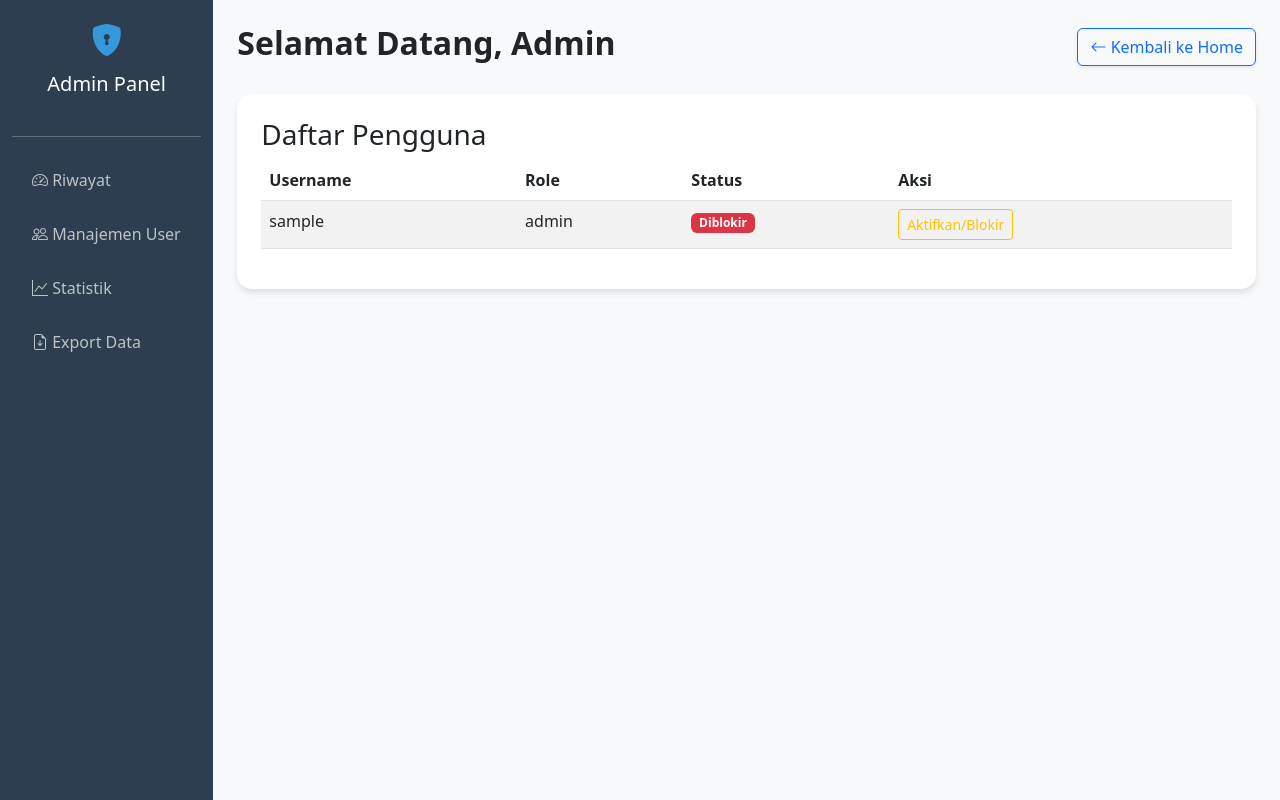
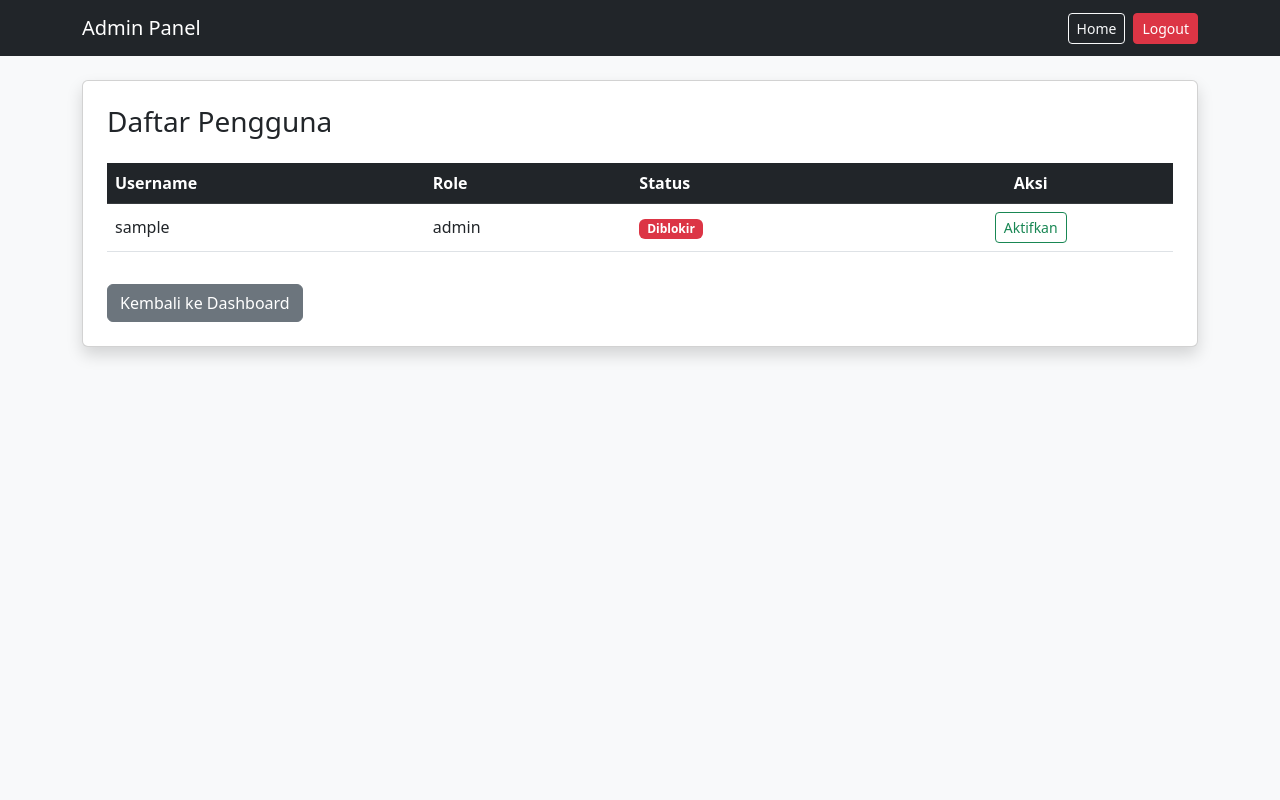
Before and after one commit to valentardiansah273-gif/ISPA-WEB, a Flask app: page /admin/users in a window 1280 px wide. Run offline with Flask 3, Linux system fonts and the light colour scheme; a user stored in the database is signed in; a database or web service that is not in the repository returns one stand-in record (values such as "Sample title"); parts of the project's set-up code (start-up, migrations or seed data) failed here and were passed over; some libraries are stand-ins or nearby versions.

Commit message:
admin user

```diff
--- a/web/templates/admin_users.html
+++ b/web/templates/admin_users.html
@@ -1,14 +1,35 @@
-{% extends 'admin_dashboard.html' %}
-{% block content %}
-<div class="card p-4">
+<!DOCTYPE html>
+<html lang="id">
+<head>
+    <meta charset="UTF-8">
+    <title>Manajemen User - Admin</title>
+    <link href="https://cdn.jsdelivr.net/npm/bootstrap@5.3.0/dist/css/bootstrap.min.css" rel="stylesheet">
+</head>
+<body class="bg-light">
+
+<nav class="navbar navbar-dark bg-dark mb-4">
+    <div class="container">
+        <a class="navbar-brand" href="/admin/dashboard">Admin Panel</a>
+        <div class="d-flex">
+            <a href="/" class="btn btn-outline-light btn-sm me-2">Home</a>
+            <a href="/logout" class="btn btn-danger btn-sm">Logout</a>
+        </div>
+    </div>
+</nav>
+
+<div class="container">
+    <div class="card shadow p-4">
+        <div class="d-flex justify-content-between align-items-center mb-3">
             <h3>Daftar Pengguna</h3>
-    <table class="table table-striped">
-        <thead>
+        </div>
+
+        <table class="table table-hover align-middle">
+            <thead class="table-dark">
                 <tr>
                     <th>Username</th>
                     <th>Role</th>
                     <th>Status</th>
-                <th>Aksi</th>
+                    <th class="text-center">Aksi</th>
                 </tr>
             </thead>
             <tbody>
@@ -17,14 +38,16 @@
                     <td>{{ user.username }}</td>
                     <td>{{ user.role }}</td>
                     <td>
-                    <span class="badge {{ 'bg-success' if user.is_active else 'bg-danger' }}">
-                        {{ 'Aktif' if user.is_active else 'Diblokir' }}
-                    </span>
+                        {% if user.is_active %}
+                            <span class="badge bg-success">Aktif</span>
+                        {% else %}
+                            <span class="badge bg-danger">Diblokir</span>
+                        {% endif %}
                     </td>
-                <td>
-                    <form action="/admin/toggle_user/{{ user.username }}" method="POST">
-                        <button type="submit" class="btn btn-sm btn-outline-warning">
-                            Aktifkan/Blokir
+                    <td class="text-center">
+                        <form action="/admin/toggle_user/{{ user.username }}" method="POST" style="display:inline;">
+                            <button type="submit" class="btn btn-sm {% if user.is_active %}btn-outline-danger{% else %}btn-outline-success{% endif %}">
+                                {% if user.is_active %}Blokir{% else %}Aktifkan{% endif %}
                             </button>
                         </form>
                     </td>
@@ -32,5 +55,13 @@
                 {% endfor %}
             </tbody>
         </table>
+
+        <div class="mt-3">
+            <a href="/admin/dashboard" class="btn btn-secondary">Kembali ke Dashboard</a>
         </div>
-{% endblock %}
+    </div>
+</div>
+
+<script src="https://cdn.jsdelivr.net/npm/bootstrap@5.3.0/dist/js/bootstrap.bundle.min.js"></script>
+</body>
+</html>
```
Lines whose indentation alone changed are shown as unchanged.
